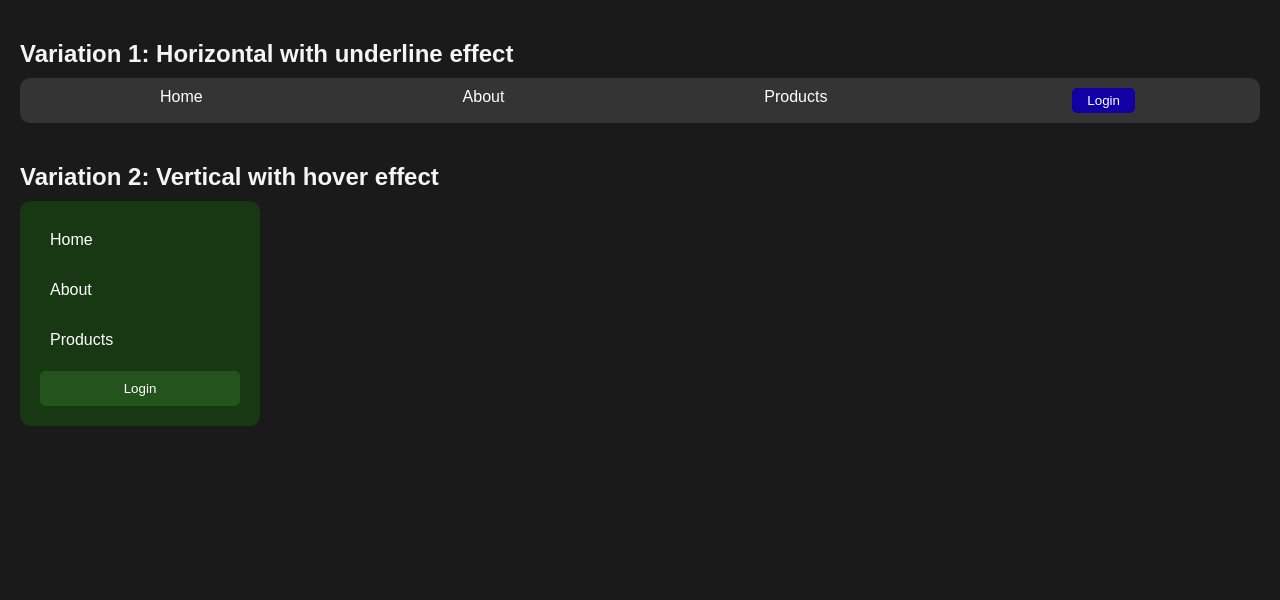
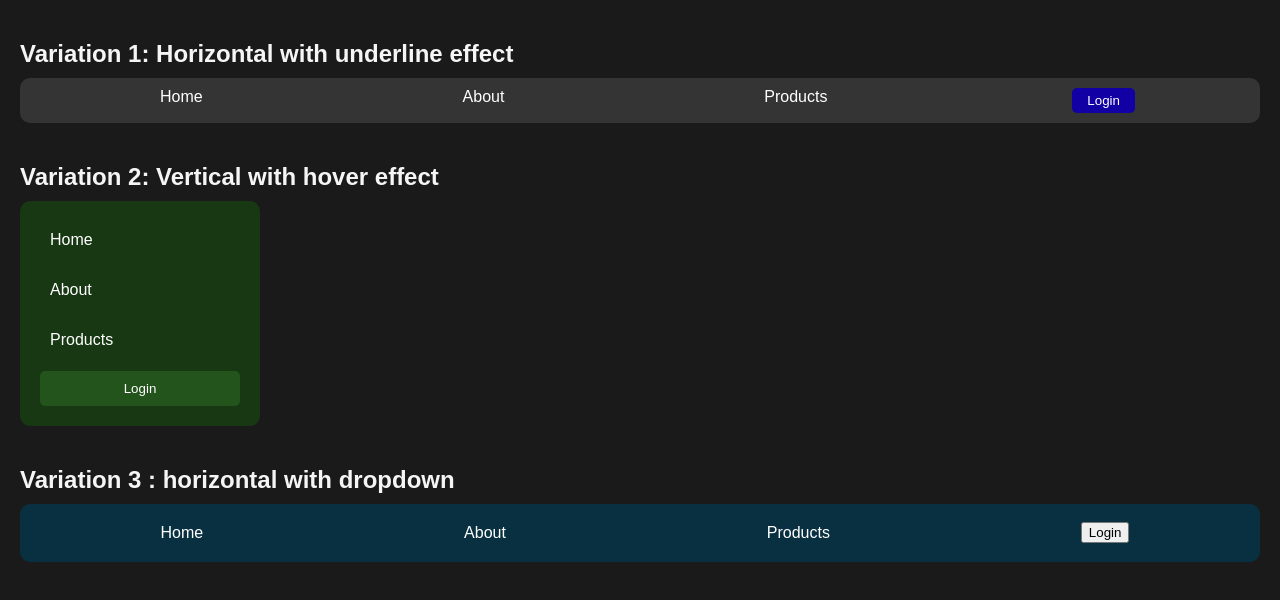
Before and after one commit to ArYn27/htmlcss, a plain HTML site: page CSS/05_navbar/navbar.html in a window 1280 px wide. Drawn offline with Linux system fonts and the light colour scheme.

Commit message:
modified:   CSS/05_navbar/navbar.html

```diff
--- a/CSS/05_navbar/navbar.html
+++ b/CSS/05_navbar/navbar.html
@@ -103,6 +103,41 @@
             border-radius: 5px;
             cursor: pointer;
         }
+
+        .nav3 {
+            background-color: #093040;
+            border-radius: 10px;
+            padding: 10px;
+        }
+
+        .nav3 ul{
+            list-style-type : none;
+            padding: 0;
+            margin: 0;
+            display: flex;
+            justify-content: space-around;
+            align-items: center ;
+
+        }
+        .nav3 a {
+            text-decoration: none;
+            color : white;
+            padding: 10px;
+            display: block;
+        }
+
+        .nav3 .dropdown-content {
+            display: none;
+
+        }
+
+        .nav3 .dropdown:hover .dropdown-content{
+            display: block;
+            position : absolute;
+            background-color: #04171f;
+            border-radius: 10px;
+        }
+
         body {
             font-family: Arial, Helvetica, sans-serif;
             margin : 0;
@@ -141,5 +176,23 @@
             <button class = "login-btn">Login</button>
         </nav>
     </div>
+    <div class = "nav-container">
+        <h2>Variation 3 : horizontal with dropdown</h2>
+        <nav class = "nav3">
+            <ul>
+                <li><a href = "#">Home</a></li>
+                <li class = "dropdown">
+                    <a href = "#">About</a>
+                    <div class = "dropdown-content">
+                        <a href = "#">Our Story</a>
+                        <a href = "#">Team</a>
+                        <a href = "#">Contact</a>
+                    </div>
+                </li>
+                <li><a href = "#">Products</a></li>
+                <button class = "login-btn">Login</button>
+            </ul>
+        </nav>
+    </div>
 </body>
 </html>
```
